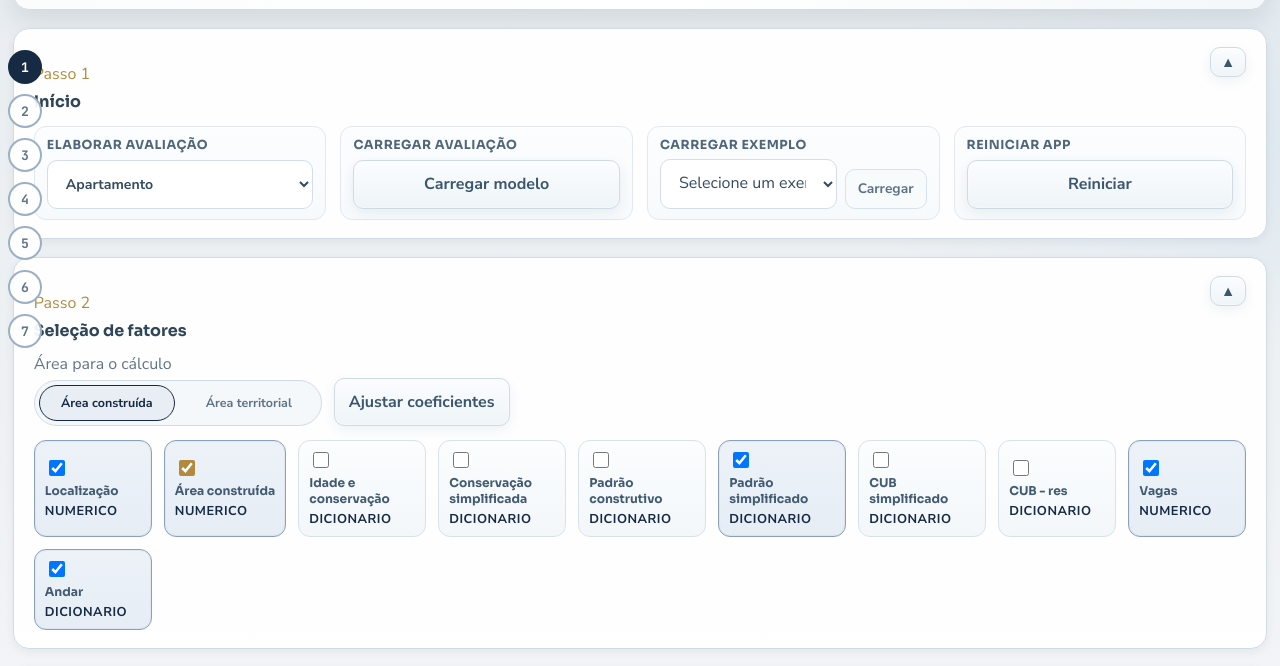
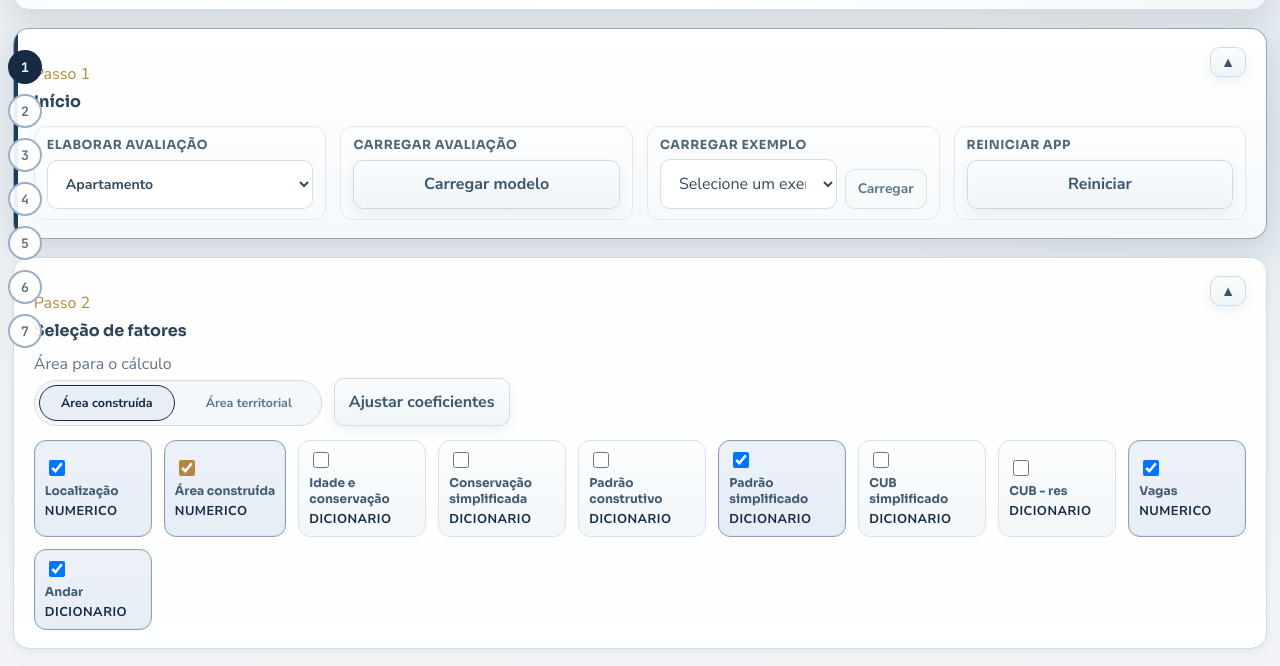
Before and after one commit to davidsb07/fatores, a plain HTML site: page app/index.html in a window 1280 px wide. Shown: the part 114-780 px from the top of the page. Drawn offline with nearby package versions, Linux system fonts and the light colour scheme.

Commit message:
Destaca painel do passo ativo

```diff
--- a/app/app.js
+++ b/app/app.js
@@ -289,6 +289,7 @@ const state = {
   lastCalculation: null,
   customFactors: [],
   collapsedSteps: {},
+  activeStepId: "step-1",
   expandedTables: {
     editor: false,
     results: false,
@@ -650,6 +651,7 @@ function renderPanelStates() {
     const stepId = panel.dataset.stepPanel;
     const collapsed = Boolean(state.collapsedSteps[stepId]);
     panel.classList.toggle("is-collapsed", collapsed);
+    panel.classList.toggle("is-active-step", state.activeStepId === stepId);
   });
   el.panelToggles.forEach((button) => {
     const stepId = button.dataset.panelToggle;
@@ -672,10 +674,11 @@ function toggleStepPanel(stepId) {
 function scrollToStep(stepId) {
   const panel = el.stepPanels.find((item) => item.dataset.stepPanel === stepId);
   if (!panel) return;
+  state.activeStepId = stepId;
   if (state.collapsedSteps[stepId]) {
     state.collapsedSteps[stepId] = false;
-    renderPanelStates();
-  }
+  }
+  renderPanelStates();
   panel.scrollIntoView({ behavior: "smooth", block: "start" });
 }
 
@@ -688,6 +691,10 @@ function updateActiveSideDot() {
       activeStep = panel.dataset.stepPanel;
     }
   });
+  if (activeStep && state.activeStepId !== activeStep) {
+    state.activeStepId = activeStep;
+    renderPanelStates();
+  }
   el.sideDots.forEach((dot) => {
     dot.classList.toggle("active", dot.dataset.stepTarget === activeStep);
   });
--- a/app/styles.css
+++ b/app/styles.css
@@ -275,7 +275,32 @@ textarea {
 }
 
 .panel {
+  position: relative;
   padding: 18px 20px;
+  overflow: hidden;
+  transition:
+    border-color 0.18s ease,
+    background 0.18s ease,
+    box-shadow 0.18s ease;
+}
+
+.panel.is-active-step {
+  border-color: rgba(31, 58, 95, 0.44);
+  background: linear-gradient(180deg, #ffffff 0%, #f5f9fc 100%);
+  box-shadow: 0 12px 30px rgba(31, 58, 95, 0.14);
+}
+
+.panel.is-active-step::before {
+  content: "";
+  position: absolute;
+  inset: 0 auto 0 0;
+  width: 4px;
+  background: var(--accent);
+}
+
+.panel.is-active-step > * {
+  position: relative;
+  z-index: 1;
 }
 
 .panel-body {
```
